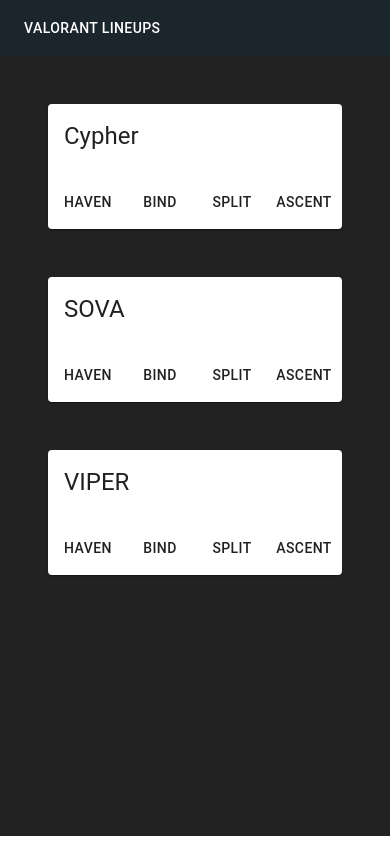
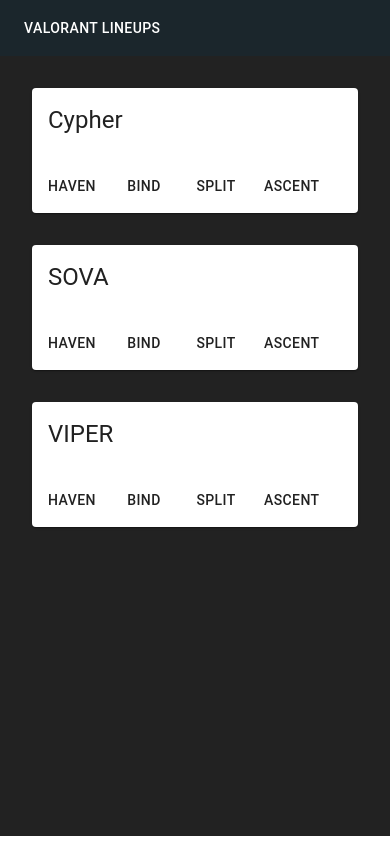
Before and after one commit to Ziyangll/valorant-lineups, a React (Create React App) app: page / in a window 390 px wide. Built offline with nearby package versions, Linux system fonts and the light colour scheme; grey boxes are pictures that could not be loaded.

Commit message:
better mobile experience

```diff
--- a/src/components/Home.jsx
+++ b/src/components/Home.jsx
@@ -17,7 +17,7 @@
     backgroundColor: "#222",
   },
   root: {
-    margin: "3rem",
+    margin: "2rem",
   },
 });
 export default function Home() {
```
Also changed, not shown: src/setupTests.js (deleted, +0 -5 lines), 1 other file (tests, documents, lock files or other folders).
